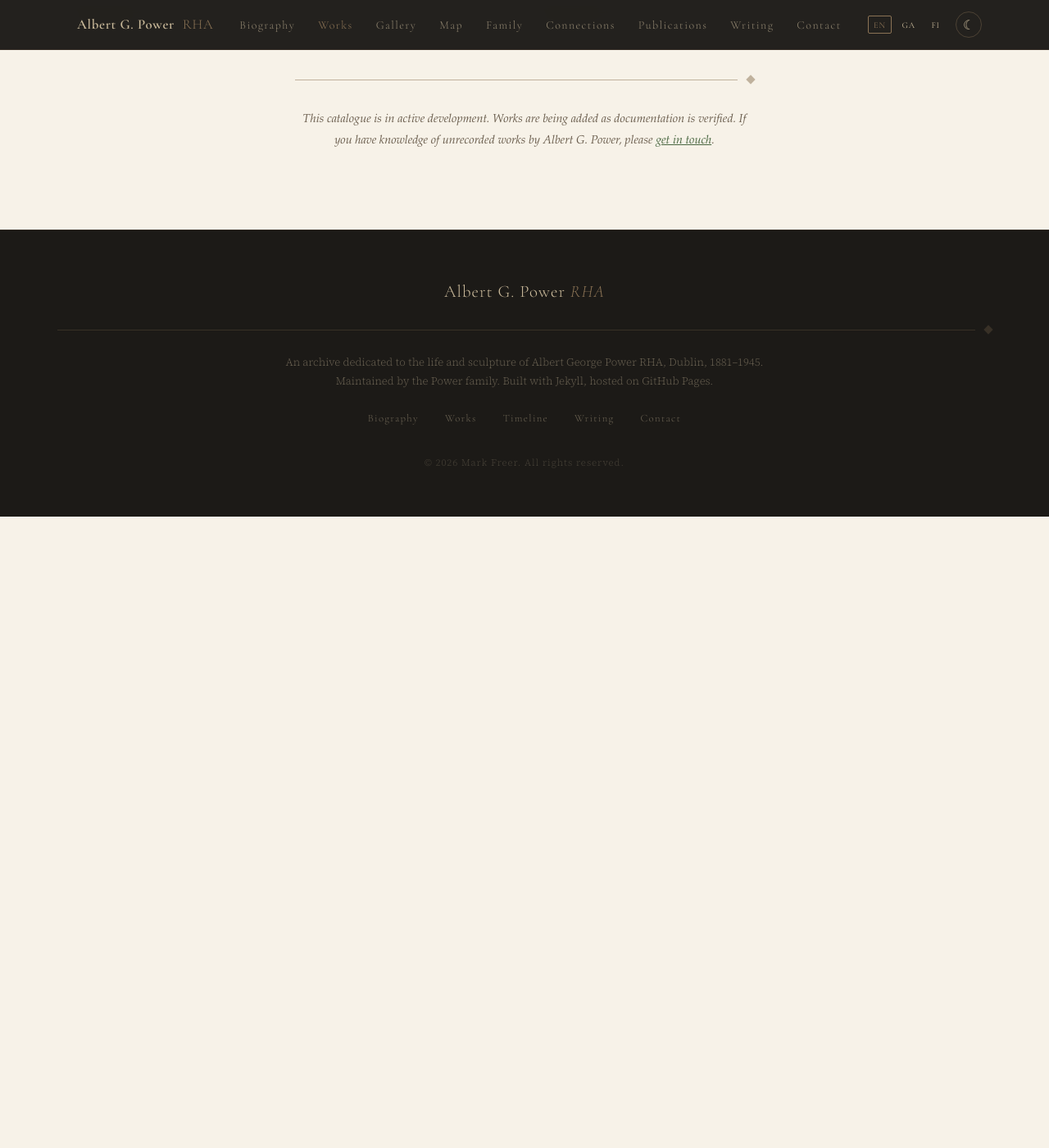
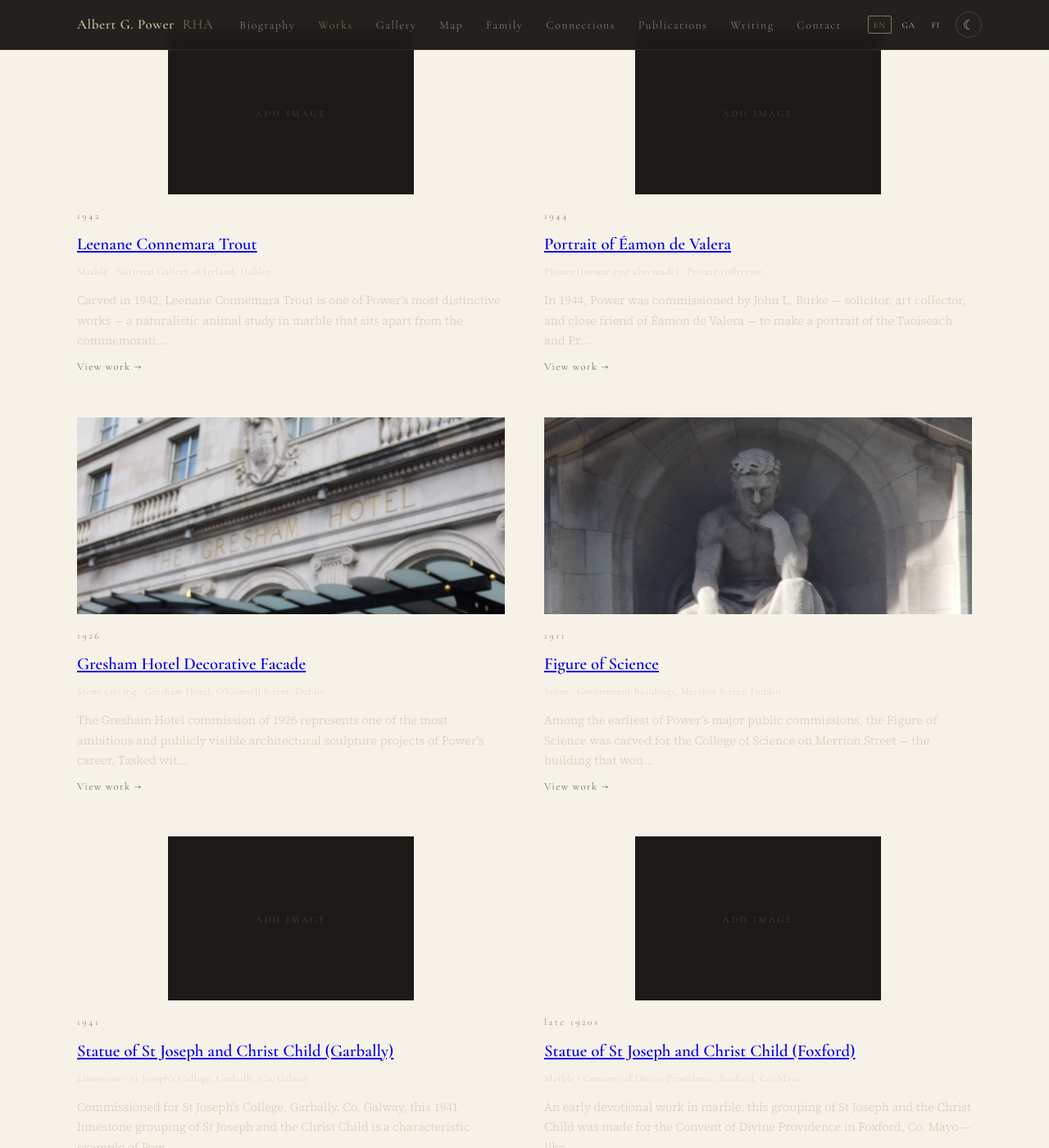
Before and after one commit to Nanyte25/albertpower, a Jekyll site: the page built from works/index.html, in a window 1280 px wide and 1400 px high, scrolled down 3399 px. Shown: the whole window at 82% size. Built offline with Jekyll 4.4.1, drawn with Linux system fonts in a browser that asks for light colours; some web fonts are replaced; before the commit the page ends 4029 px from its top, so only the background shows below that; some of the changed text lies outside the part shown.

Commit message:
feat: 7 new works entries from Bhreathnach-Lynch monograph, updated map pins

```diff
--- a/_data/sculpture_map.yml
+++ b/_data/sculpture_map.yml
@@ -58,7 +58,7 @@
 - name: "Leinster House (Dáil Éireann)"
   lat: 53.3405901
   lng: -6.2539816
-  works: ["Portrait of Thomas Davis (1945) — Power's final work", "Portrait of Tom Clarke (c.1938, bronze)", "Portrait of Austin Stack (1939, bronze)"]
+  works: ["Portrait of Thomas Davis (1945, marble) — Power's final commission", "Portrait of Tom Clarke (c.1938, bronze)", "Portrait of Austin Stack (1939, bronze)"]
   address: "Kildare St, Dublin 2, D02 TK75"
   maps_url: "https://www.google.com/maps/place/?q=place_id:ChIJk8HRHJoOZ0gRkE88yCQIObM"
   image: ""
@@ -67,7 +67,7 @@
 - name: "National Gallery of Ireland"
   lat: 53.3408887
   lng: -6.2522962
-  works: ["Portrait Bust of Michael Collins (1936, bronze)", "Portrait of W.B. Yeats (1939, bronze)", "Death Mask of Austin Stack (1929, plaster)", "Model of Ó Conaire head (1935, plaster)"]
+  works: ["Portrait Bust of Michael Collins (1936, bronze)", "Portrait of W.B. Yeats (1939, bronze)", "Death Mask of Austin Stack (1929, plaster)", "Model of Ó Conaire head (1935, plaster)", "Portrait of Seán Mac Diarmada (1940, bronze)", "Icarus (1936, marble)", "Leenane Connemara Trout (1942, marble)"]
   address: "Merrion Square W, Dublin 2, D02 K303"
   maps_url: "https://www.google.com/maps/place/?q=place_id:ChIJb1ecSpcOZ0gRMQ3w0Qyz_Vg"
   image: "/assets/images/michael-collins-bust.jpg"
@@ -148,7 +148,7 @@
 - name: "Sacred Heart Church, Carndonagh"
   lat: 55.2496971
   lng: -7.2608716
-  works: ["Statue of the Sacred Heart (1945, stone) — Power's last known commission, carved in his Berkeley Road yard"]
+  works: ["St Patrick (1943–5, granite) — dome", "St Brigid (1943–5, granite) — dome", "St Colmcille (1943–5, granite) — dome", "Statue of the Sacred Heart (1945, stone) — Power's last known commission"]
   address: "Chapel Street, Carndonagh, Co. Donegal"
   maps_url: "https://www.google.com/maps/place/?q=place_id:ChIJgfAF5LYBYEgRERUb5g85EvQ"
   image: ""
@@ -189,3 +189,30 @@
   maps_url: "https://www.google.com/maps/search/Whitechurch+Cemetery+Rathfarnham+Dublin"
   image: ""
   image_fallback: ""
+
+- name: "St Joseph's College, Garbally, Co. Galway"
+  lat: 53.3317
+  lng: -8.2153
+  works: ["St Joseph and Christ Child (1941, limestone)"]
+  address: "Garbally, Ballinasloe, Co. Galway"
+  maps_url: "https://www.google.com/maps/search/St+Joseph's+College+Garbally+Ballinasloe+Galway"
+  image: ""
+  image_fallback: ""
+
+- name: "Convent of Divine Providence, Foxford"
+  lat: 53.9836
+  lng: -9.1144
+  works: ["St Joseph and Christ Child (late 1920s, marble)"]
+  address: "Foxford, Co. Mayo"
+  maps_url: "https://www.google.com/maps/search/Convent+Divine+Providence+Foxford+Mayo"
+  image: ""
+  image_fallback: ""
+
+- name: "Kiltyclogher, Co. Leitrim"
+  lat: 54.3167
+  lng: -8.0167
+  works: ["Seán Mac Diarmada memorial statue (c.1940s, bronze — Power's monument to 1916 signatory)"]
+  address: "Kiltyclogher, Co. Leitrim"
+  maps_url: "https://www.google.com/maps/search/Kiltyclogher+Leitrim+Sean+MacDiarmada+memorial"
+  image: ""
+  image_fallback: ""
--- /dev/null
+++ b/_works/carndonagh-saints.md
@@ -0,0 +1,16 @@
+---
+title: "St Patrick, St Brigid & St Colmcille — Sacred Heart Church, Carndonagh"
+year: "1943–1945"
+medium: "Granite"
+location: "Dome of Sacred Heart Church, Carndonagh, Co. Donegal"
+collection: "Sacred Heart Church, Carndonagh"
+image_alt: "Granite statues of St Patrick, St Brigid and St Colmcille on dome of Sacred Heart Church, Carndonagh, Co. Donegal"
+image_caption: "Albert Power, St Patrick, St Brigid, and St Colmcille, 1943–5, granite, dome of Sacred Heart Church, Carndonagh, Co. Donegal."
+order: 14
+---
+
+Among Power's last major commissions, the three granite figures of Ireland's patron saints — St Patrick, St Brigid, and St Colmcille — were carved between 1943 and 1945 for the dome of the Sacred Heart Church in Carndonagh, Co. Donegal. Power died in 1945, and this commission represents some of his final work.
+
+Carndonagh, on the Inishowen Peninsula, is one of the oldest Christian sites in Ireland, associated with St Patrick's mission to the north. The placement of the three saints on the church dome — exposed to the Atlantic climate of Donegal — required granite rather than the limestone or marble Power used for interior work. The three figures stand on the corners of the dome, weathered into the Donegal skyline.
+
+The commission demonstrates the geographical reach of Power's reputation across Ireland in the final years of his life, and his sustained output even as his health declined.
--- /dev/null
+++ b/_works/emon-de-valera.md
@@ -0,0 +1,14 @@
+---
+title: "Portrait of Éamon de Valera"
+year: "1944"
+medium: "Plaster (bronze cast also made)"
+location: "Private collection"
+collection: "Private collection"
+image_alt: "Plaster portrait bust of Éamon de Valera by Albert Power, 1944"
+image_caption: "Albert Power, portrait of Éamon de Valera (1882–1975), 1944, plaster, private collection. Photograph © Síghle Bhreathnach-Lynch."
+order: 11
+---
+
+In 1944, Power was commissioned by John L. Burke — solicitor, art collector, and close friend of Éamon de Valera — to make a portrait of the Taoiseach and President-elect. The sittings took place at the Department of External Affairs. Burke had a bronze cast made for himself; de Valera received a plaster version.
+
+Éamon de Valera (1882–1975) was one of the dominant figures of twentieth-century Irish political life: survivor of the 1916 Rising, founder of Fianna Fáil, Taoiseach, and later President of Ireland. Power's portrait is a late-career work, made a year before his death in 1945.
--- /dev/null
+++ b/_works/icarus.md
@@ -0,0 +1,14 @@
+---
+title: "Icarus"
+year: "1936"
+medium: "Marble"
+location: "National Gallery of Ireland, Dublin"
+collection: "National Gallery of Ireland"
+image_alt: "Marble sculpture Icarus by Albert Power, 1936"
+image_caption: "Albert Power, Icarus, 1936, marble, collection National Gallery of Ireland. Photograph © National Gallery of Ireland."
+order: 9
+---
+
+*Icarus* is one of Power's rare purely mythological works — a departure from his predominant focus on portraiture and religious sculpture. Carved in marble in 1936 and now held in the National Gallery of Ireland, the work takes its subject from the Greek myth of Daedalus's son who flew too close to the sun on wings of wax and feathers.
+
+The choice of Irish stone — Power was a consistent advocate for native materials — combined with a classical subject reflects his ability to move between the traditional idioms of European academic sculpture and the Irish cultural nationalism that shaped most of his public commissions. The work demonstrates his skill as a direct carver in marble at a period when much sculpture was still cast from modelled originals.
--- /dev/null
+++ b/_works/leenane-connemara-trout.md
@@ -0,0 +1,16 @@
+---
+title: "Leenane Connemara Trout"
+year: "1942"
+medium: "Marble"
+location: "National Gallery of Ireland, Dublin"
+collection: "National Gallery of Ireland"
+image_alt: "Marble sculpture of a trout by Albert Power, 1942"
+image_caption: "Albert Power, Leenane Connemara Trout, 1942, marble, collection National Gallery of Ireland. Photograph © National Gallery of Ireland."
+order: 10
+---
+
+Carved in 1942, *Leenane Connemara Trout* is one of Power's most distinctive works — a naturalistic animal study in marble that sits apart from the commemorative and religious commissions that dominated his output. The subject, a Connemara trout, is rendered with close attention to the creature's physical form, scales, and texture, carved from Irish stone.
+
+The work reflects Power's deep connection to the west of Ireland and his belief that Irish subject matter and Irish materials belonged together. Leenane, at the head of Killary Harbour in Co. Galway, sits at the heart of Connemara — a landscape Power knew well, not least through his association with Connacht writers, patrons, and subjects throughout his career.
+
+The sculpture is held in the collection of the National Gallery of Ireland.
--- /dev/null
+++ b/_works/sean-mac-diarmada.md
@@ -0,0 +1,16 @@
+---
+title: "Portrait of Seán Mac Diarmada"
+year: "1940"
+medium: "Bronze"
+location: "National Gallery of Ireland, Dublin"
+collection: "National Gallery of Ireland"
+image_alt: "Bronze portrait bust of Seán Mac Diarmada, arm raised, 1940"
+image_caption: "Albert Power, portrait Seán Mac Diarmada (1883–1916), 1940, bronze, collection National Gallery of Ireland. Photograph © National Gallery of Ireland."
+order: 8
+---
+
+Seán Mac Diarmada (1883–1916) was one of the seven signatories of the 1916 Proclamation and a key organiser of the Irish Volunteers. He was executed by firing squad in Kilmainham Gaol on 12 May 1916.
+
+Power's 1940 bronze captures Mac Diarmada in a dramatically posed half-figure — one arm raised with open hand, the other drawn to the chest — expressing both declaration and conviction. The treatment is energetic and forceful, departing from the more restrained formal portrait bust that characterised much of Power's earlier commemorative work.
+
+The work is held in the collection of the National Gallery of Ireland. Power had strong personal convictions about how Mac Diarmada and the other 1916 leaders should be memorialised. When later commissioned for a public monument to Mac Diarmada in Kiltyclogher, Co. Leitrim, he insisted the figure face south rather than north — expressing his feelings about partition — and that it carry no chains, so that every aspect of the memorial would symbolise the freedom for which Mac Diarmada had died.
--- /dev/null
+++ b/_works/st-joseph-foxford.md
@@ -0,0 +1,14 @@
+---
+title: "Statue of St Joseph and Christ Child (Foxford)"
+year: "late 1920s"
+medium: "Marble"
+location: "Convent of Divine Providence, Foxford, Co. Mayo"
+collection: "Convent of Divine Providence, Foxford"
+image_alt: "Marble statue of St Joseph and Christ Child, Convent of Divine Providence, Foxford, Co. Mayo"
+image_caption: "Albert Power, statue of St Joseph and Christ Child, late 1920s, marble, Convent of Divine Providence, Foxford, Co. Mayo. Photograph © Síghle Bhreathnach-Lynch."
+order: 13
+---
+
+An early devotional work in marble, this grouping of St Joseph and the Christ Child was made for the Convent of Divine Providence in Foxford, Co. Mayo — likely in the late 1920s. Foxford, known for its woollen mills established by the Sisters of Charity, was a notable centre of religious and social enterprise in the west of Ireland.
+
+Power returned to the St Joseph and Christ Child subject in limestone in 1941 for Garbally College, Co. Galway, demonstrating the enduring demand for this type of devotional commission throughout his career.
--- /dev/null
+++ b/_works/st-joseph-garbally.md
@@ -0,0 +1,14 @@
+---
+title: "Statue of St Joseph and Christ Child (Garbally)"
+year: "1941"
+medium: "Limestone"
+location: "St Joseph's College, Garbally, Co. Galway"
+collection: "St Joseph's College, Garbally"
+image_alt: "Limestone statue of St Joseph and Christ Child, St Joseph's College Garbally, Co. Galway"
+image_caption: "Albert Power, statue of St Joseph and Christ Child, 1941, limestone, St Joseph's College, Garbally, Co. Galway. Photograph © Síghle Bhreathnach-Lynch."
+order: 12
+---
+
+Commissioned for St Joseph's College, Garbally, Co. Galway, this 1941 limestone grouping of St Joseph and the Christ Child is a characteristic example of Power's religious work for educational institutions. The college, run by the Diocese of Clonfert, sits near Ballinasloe in east Galway.
+
+Power carved multiple versions of the St Joseph and Christ Child subject across his career. An earlier variant in marble (late 1920s) was made for the Convent of Divine Providence, Foxford, Co. Mayo. The subject allowed Power to combine figurative naturalism with the tender, accessible devotional quality that made his religious commissions so widely sought.
```
Also changed, not shown: index.html (+8 -0 lines).
